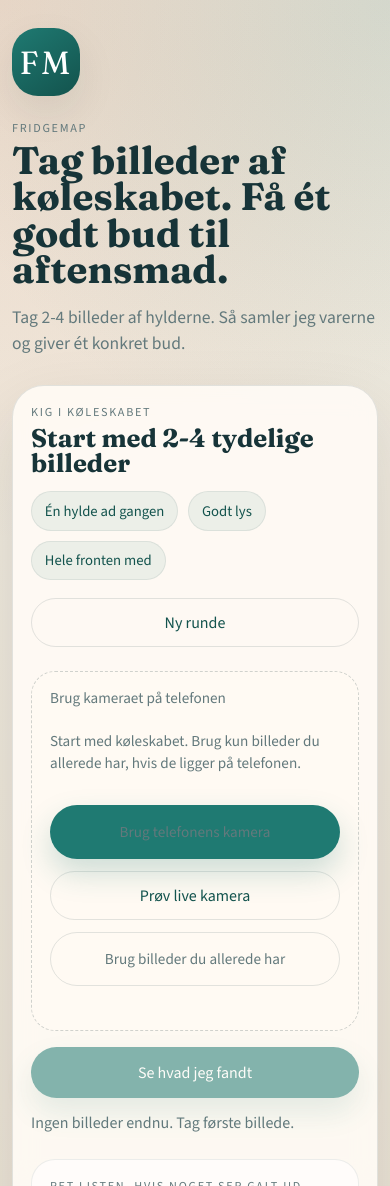
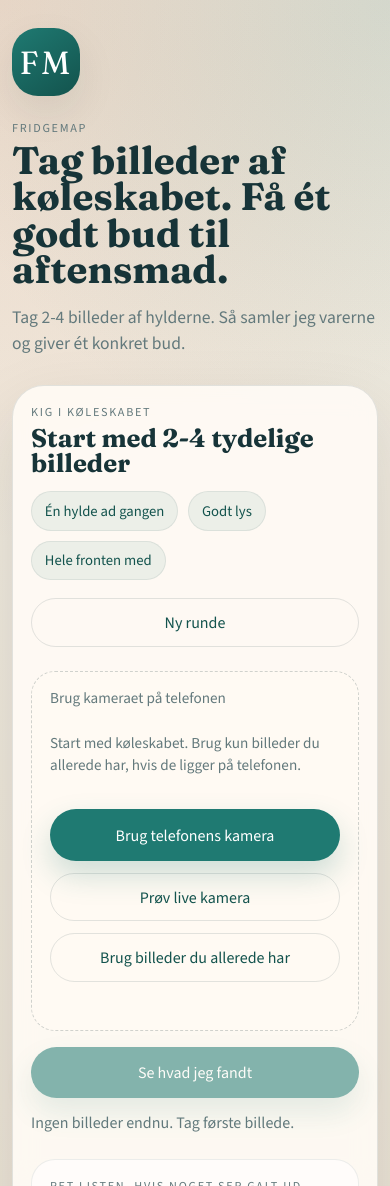
Before and after one commit to Ganga-Boi/fridgemap, a Next.js app: page / in a window 390 px wide. Shown: the top 1186 px of the page. Built offline with nearby package versions, Linux system fonts and the light colour scheme.

Commit message:
fix(camera): persist mobile captures reliably

```diff
--- a/app/globals.css
+++ b/app/globals.css
@@ -288,7 +288,14 @@ button {
 .picker-fallback input,
 .sr-only-input {
   position: absolute;
-  inset: 0;
+  width: 1px;
+  height: 1px;
+  padding: 0;
+  margin: -1px;
+  overflow: hidden;
+  clip: rect(0, 0, 0, 0);
+  white-space: nowrap;
+  border: 0;
   opacity: 0;
   pointer-events: none;
 }
--- a/app/page.tsx
+++ b/app/page.tsx
@@ -1,6 +1,6 @@
 "use client";
 
-import { useEffect, useMemo, useRef, useState, type CSSProperties } from "react";
+import { useEffect, useMemo, useRef, useState, type MutableRefObject } from "react";
 import AnswerCard from "../components/AnswerCard";
 import {
   BUTTONS,
@@ -45,22 +45,6 @@ const APPROVED_RECIPES = allApprovedRecipes();
 const HOUSEHOLD_PROFILE = DEFAULT_HOUSEHOLD;
 const CANDIDATE_RECIPES = filterCandidates(APPROVED_RECIPES, HOUSEHOLD_PROFILE);
 const INGREDIENT_REGISTRY = buildIngredientRegistry();
-const FILE_TRIGGER_LABEL_STYLE: CSSProperties = {
-  position: "relative",
-  overflow: "hidden",
-  display: "inline-flex",
-  alignItems: "center",
-  justifyContent: "center",
-};
-const FILE_TRIGGER_INPUT_STYLE: CSSProperties = {
-  position: "absolute",
-  inset: 0,
-  width: "100%",
-  height: "100%",
-  opacity: 0,
-  cursor: "pointer",
-};
-
 type ScanRouteResponse = {
   ok: boolean;
   items?: ScanAnalysisResponse["items"];
@@ -324,6 +308,8 @@ export default function Home() {
     ? buildAnswer(currentRanked.recipe, committedPantry, new Date().toISOString())
     : null;
   const hitLimit = suggestionState.rejections >= MAX_REJECTIONS;
+  const canAddMorePhotos = files.length < MAX_FRAMES;
+  const filePickerDisabled = cameraBusy || loading || !canAddMorePhotos;
   const filePreviews = useMemo(
     () =>
       files.map((file, index) => ({
@@ -366,8 +352,19 @@ export default function Home() {
     if (nativeCameraInputRef.current) nativeCameraInputRef.current.value = "";
   }
 
+  function openPicker(inputRef: MutableRefObject<HTMLInputElement | null>) {
+    if (filePickerDisabled) return;
+
+    const input = inputRef.current;
+    if (!input) return;
+
+    // Reset first so mobile browsers also emit an event when the same camera app is reused.
+    input.value = "";
+    input.click();
+  }
+
   function openNativeCamera() {
-    nativeCameraInputRef.current?.click();
+    openPicker(nativeCameraInputRef);
   }
 
   function releaseCameraStream() {
@@ -401,7 +398,7 @@ export default function Home() {
       return;
     }
     setStatus(CAMERA_FALLBACK.desktop);
-    galleryInputRef.current?.click();
+    openPicker(galleryInputRef);
   }
 
   async function handleOpenCamera() {
@@ -565,6 +562,52 @@ export default function Home() {
     setStatus(SCAN_STATUS.photoAdded);
   }
 
+  function handleFileInputSelection(input: HTMLInputElement | null) {
+    handlePickedFiles(Array.from(input?.files || []));
+  }
+
+  function renderFileTrigger({
+    className,
+    label,
+    inputRef,
+    accept,
+    multiple = false,
+    capture,
+  }: {
+    className: string;
+    label: string;
+    inputRef: MutableRefObject<HTMLInputElement | null>;
+    accept: string;
+    multiple?: boolean;
+    capture?: "environment";
+  }) {
+    return (
+      <>
+        <button
+          type="button"
+          className={className}
+          onClick={() => openPicker(inputRef)}
+          disabled={filePickerDisabled}
+        >
+          {label}
+        </button>
+        <input
+          ref={inputRef}
+          className="sr-only-input"
+          type="file"
+          accept={accept}
+          multiple={multiple}
+          capture={capture}
+          disabled={filePickerDisabled}
+          tabIndex={-1}
+          aria-hidden="true"
+          onChange={(event) => handleFileInputSelection(event.currentTarget)}
+          onInput={(event) => handleFileInputSelection(event.currentTarget as HTMLInputElement)}
+        />
+      </>
+    );
+  }
+
   function resetAll() {
     stopCamera();
     setFiles([]);
@@ -723,8 +766,21 @@ export default function Home() {
     setStatus(statusLine(answer));
   }
 
-  const canAddMorePhotos = files.length < MAX_FRAMES;
   const showDirectNativeInput = touchLikeDevice;
+  const nativeCameraTrigger = renderFileTrigger({
+    className: "cta-button",
+    label: BUTTONS.usePhoneCamera,
+    inputRef: nativeCameraInputRef,
+    accept: "image/*",
+    capture: "environment",
+  });
+  const galleryTrigger = renderFileTrigger({
+    className: "quiet-button",
+    label: BUTTONS.useGallery,
+    inputRef: galleryInputRef,
+    accept: "image/*",
+    multiple: true,
+  });
 
   return (
     <main className="page-shell">
@@ -792,14 +848,7 @@ export default function Home() {
                 </div>
               ) : showDirectNativeInput ? (
                 <div className="camera-actions">
-                  <input
-                    ref={nativeCameraInputRef}
-                    type="file"
-                    accept="image/*"
-                    capture="environment"
-                    disabled={cameraBusy || loading || !canAddMorePhotos}
-                    onChange={(event) => handlePickedFiles(Array.from(event.target.files || []))}
-                  />
+                  {nativeCameraTrigger}
 
                   {canUseLiveCamera ? (
                     <button
@@ -812,32 +861,11 @@ export default function Home() {
                     </button>
                   ) : null}
 
-                  <input
-                    ref={galleryInputRef}
-                    type="file"
-                    accept="image/*"
-                    multiple
-                    disabled={cameraBusy || loading || !canAddMorePhotos}
-                    onChange={(event) => handlePickedFiles(Array.from(event.target.files || []))}
-                  />
+                  {galleryTrigger}
                 </div>
               ) : (
                 <div className="camera-actions">
-                  <label
-                    className="cta-button picker-fallback"
-                    style={FILE_TRIGGER_LABEL_STYLE}
-                  >
-                    <span>Brug telefonens kamera</span>
-                    <input
-                      ref={nativeCameraInputRef}
-                      type="file"
-                      accept="image/*"
-                      capture="environment"
-                      style={FILE_TRIGGER_INPUT_STYLE}
-                      disabled={cameraBusy || loading || !canAddMorePhotos}
-                      onChange={(event) => handlePickedFiles(Array.from(event.target.files || []))}
-                    />
-                  </label>
+                  {nativeCameraTrigger}
 
                   {canUseLiveCamera ? (
                     <button
@@ -850,21 +878,7 @@ export default function Home() {
                     </button>
                   ) : null}
 
-                  <label
-                    className="quiet-button picker-fallback"
-                    style={FILE_TRIGGER_LABEL_STYLE}
-                  >
-                    <span>{BUTTONS.useGallery}</span>
-                    <input
-                      ref={galleryInputRef}
-                      type="file"
-                      accept="image/*"
-                      multiple
-                      style={FILE_TRIGGER_INPUT_STYLE}
-                      disabled={cameraBusy || loading || !canAddMorePhotos}
-                      onChange={(event) => handlePickedFiles(Array.from(event.target.files || []))}
-                    />
-                  </label>
+                  {galleryTrigger}
                 </div>
               )}
               {cameraError ? <p className="camera-error">{cameraError}</p> : null}
--- a/lib/copy.ts
+++ b/lib/copy.ts
@@ -47,6 +47,7 @@ export const BUTTONS = {
   madeIt: "Vi lavede den",
   tryAgain: "Tag en ny runde",
   inspectPhotos: "Se hvad jeg fandt",
+  usePhoneCamera: "Brug telefonens kamera",
   useGallery: "Brug billeder du allerede har",
 } as const;
 
```
